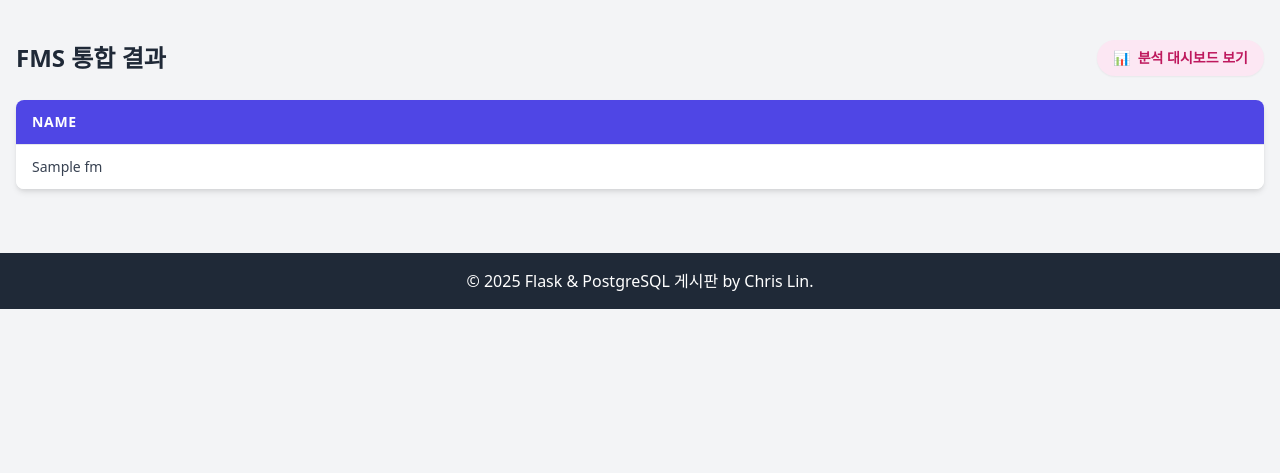
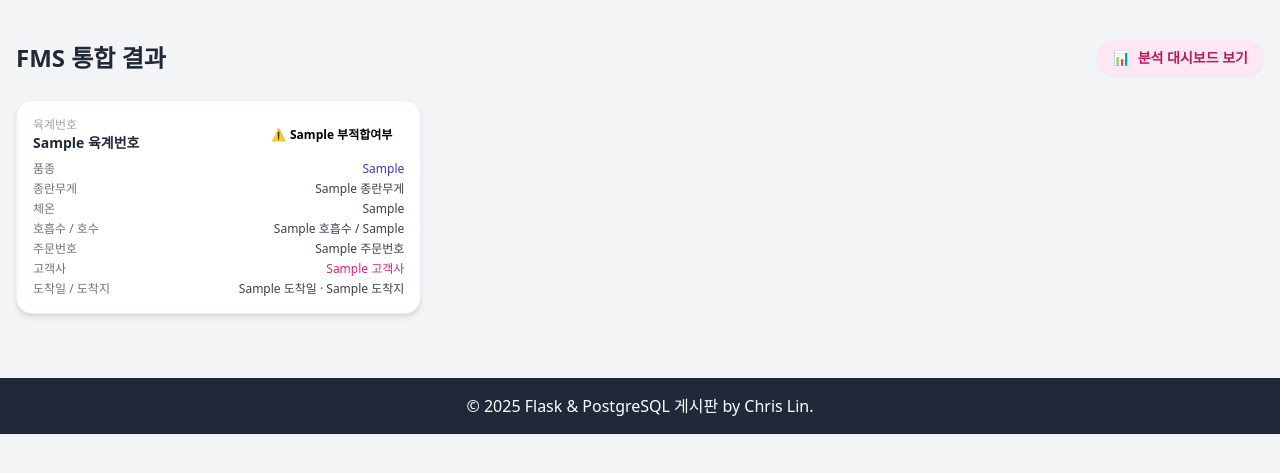
Before and after one commit to RudinP/MicrosoftDataSchool-myboardPractice, a Flask app: page /fms/result in a window 1280 px wide. Shown: the part 64-537 px from the top of the page. Run offline with Flask 3, Linux system fonts and the light colour scheme; a database or web service that is not in the repository returns one stand-in record (values such as "Sample title"); some libraries are stand-ins or nearby versions.

Commit message:
카드뷰로 fms 통합 결과 변경

```diff
--- a/myboard/templates/fms_result.html
+++ b/myboard/templates/fms_result.html
@@ -12,27 +12,74 @@
   </a>
 </div>
 
-<div class="bg-white rounded-lg shadow-md overflow-hidden">
-  <div class="overflow-x-auto">
-    <table class="min-w-full divide-y divide-gray-200">
-      <thead class="bg-indigo-600 text-white">
-        <tr>
-          {% for column in results[0].keys() %}
-          <th class="px-4 py-3 text-left text-sm font-semibold uppercase tracking-wider whitespace-nowrap">{{ column }}</th>
-          {% endfor %}
-        </tr>
-      </thead>
-      <tbody class="bg-white divide-y divide-gray-200">
-        {% for row in results %}
-        <tr class="hover:bg-indigo-50 transition-colors {% if loop.index % 2 == 0 %}bg-gray-50{% endif %}">
-          {% for key, value in row.items() %}
-          <td class="px-4 py-3 text-sm text-gray-700 whitespace-nowrap">{{ value }}</td>
-          {% endfor %}
-        </tr>
-        {% endfor %}
-      </tbody>
-    </table>
+{% if results %}
+<div class="grid gap-4 md:grid-cols-2 lg:grid-cols-3">
+  {% for row in results %}
+  {% set status = row['부적합여부'] %}
+  {% set is_pass = status in ['Pass', 'PASS', 'pass', '합격', 'Y', 'N'] %}
+  <div class="bg-white rounded-2xl shadow-md p-4 border border-pink-100 hover:shadow-lg transition-shadow">
+    <div class="flex items-center justify-between mb-2">
+      <div>
+        <p class="text-xs text-gray-400">육계번호</p>
+        <p class="font-semibold text-gray-800 text-sm">
+          {{ row['육계번호'] }}
+        </p>
+      </div>
+      <span
+        class="inline-flex items-center px-3 py-1 rounded-full text-xs font-semibold
+          {% if is_pass %}
+            bg-emerald-100 text-emerald-700
+          {% else %}
+            bg-rose-100 text-rose-700
+          {% endif %}"
+      >
+        {% if is_pass %}
+        <span class="mr-1">✅</span> {{ status or 'Pass' }}
+        {% else %}
+        <span class="mr-1">⚠️</span> {{ status or 'Fail' }}
+        {% endif %}
+      </span>
+    </div>
+
+    <div class="mt-2 space-y-1 text-xs text-gray-700">
+      <div class="flex justify-between">
+        <span class="text-gray-500">품종</span>
+        <span class="font-medium text-indigo-700">{{ row['품종'] }}</span>
+      </div>
+      <div class="flex justify-between">
+        <span class="text-gray-500">종란무게</span>
+        <span class="font-medium">{{ row['종란무게'] }}</span>
+      </div>
+      <div class="flex justify-between">
+        <span class="text-gray-500">체온</span>
+        <span class="font-medium">{{ row['체온'] }}</span>
+      </div>
+      <div class="flex justify-between">
+        <span class="text-gray-500">호흡수 / 호수</span>
+        <span class="font-medium">
+          {{ row['호흡수'] }} / {{ row['호수'] }}
+        </span>
+      </div>
+      <div class="flex justify-between">
+        <span class="text-gray-500">주문번호</span>
+        <span class="font-medium">{{ row['주문번호'] }}</span>
+      </div>
+      <div class="flex justify-between">
+        <span class="text-gray-500">고객사</span>
+        <span class="font-medium text-pink-600">{{ row['고객사'] }}</span>
+      </div>
+      <div class="flex justify-between">
+        <span class="text-gray-500">도착일 / 도착지</span>
+        <span class="font-medium">
+          {{ row['도착일'] }} · {{ row['도착지'] }}
+        </span>
+      </div>
+    </div>
   </div>
+  {% endfor %}
 </div>
+{% else %}
+<p class="text-sm text-gray-500">표시할 FMS 결과가 없습니다.</p>
+{% endif %}
 
 {% endblock %}
```
